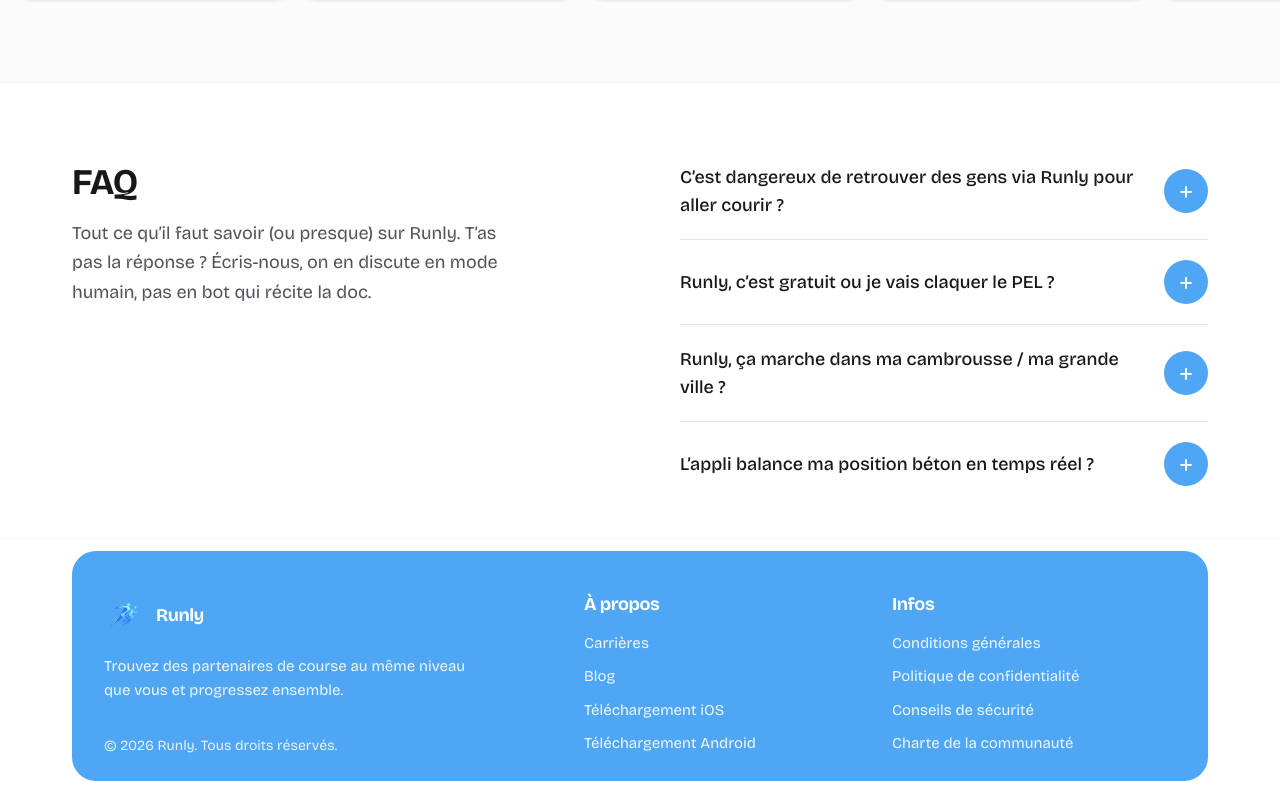
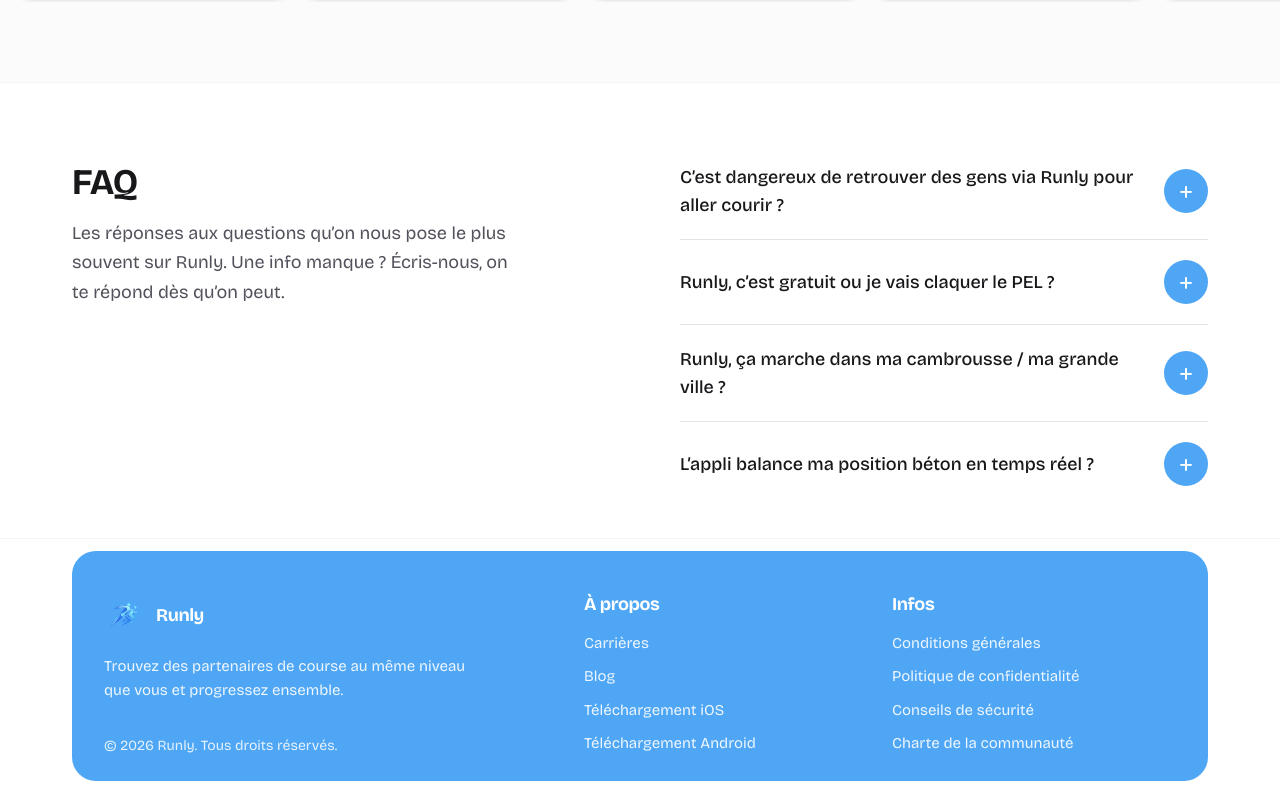
Before and after one commit to I2S9/runly-website, a Next.js app: page / in a window 1280 px wide. Shown: the part 1207-2004 px from the top of the page. Built offline with nearby package versions, Linux system fonts and the light colour scheme.

Commit message:
Update FaqSection text for clarity and engagement, enhancing user understanding of common inquiries about Runly.

```diff
--- a/src/components/home/FaqSection.tsx
+++ b/src/components/home/FaqSection.tsx
@@ -52,9 +52,8 @@ export function FaqSection() {
             FAQ
           </h2>
           <p className="mt-3 text-pretty text-base leading-relaxed text-zinc-600 sm:mt-4 sm:text-lg">
-            Tout ce qu’il faut savoir (ou presque) sur Runly. T’as pas la réponse
-            ? Écris-nous, on en discute en mode humain, pas en bot qui récite la
-            doc.
+            Les réponses aux questions qu’on nous pose le plus souvent sur Runly.
+            Une info manque ? Écris-nous, on te répond dès qu’on peut.
           </p>
         </div>
 
```
